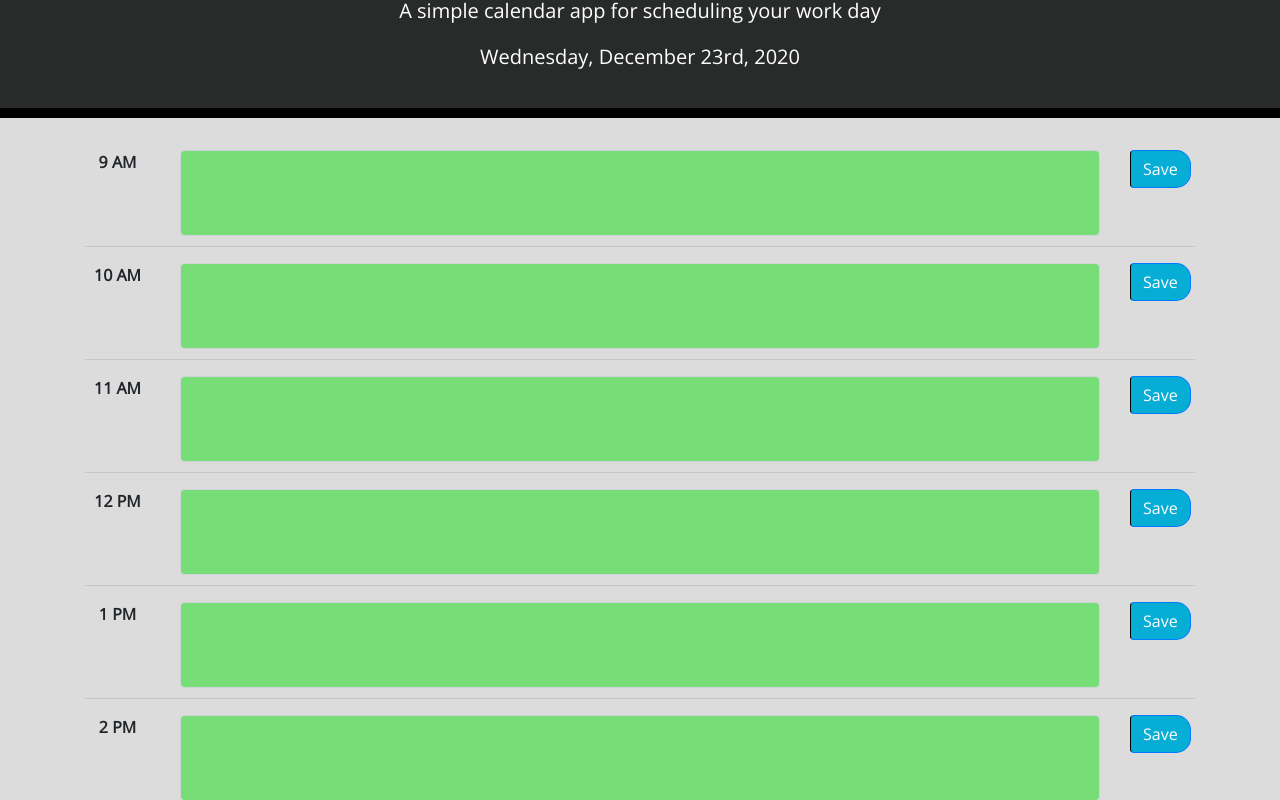
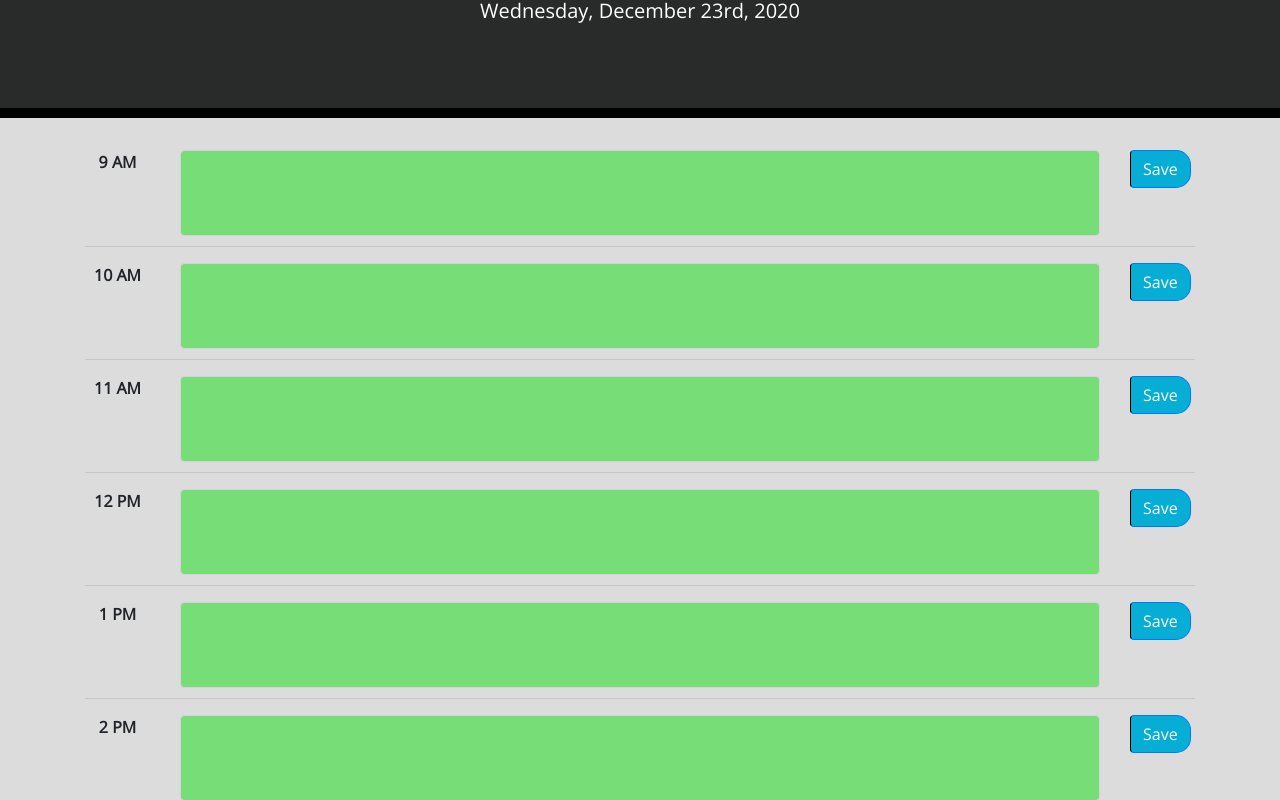
Before and after one commit to DavidVDeaton/Day-Planner, a plain HTML site: page tomorrow.html in a window 1280 px wide. Shown: the part 162-962 px from the top of the page. Drawn offline with nearby package versions, Linux system fonts and the light colour scheme.

Commit message:
Update tomorrow.html

```diff
--- a/tomorrow.html
+++ b/tomorrow.html
@@ -30,7 +30,6 @@
 
         <div class = "col-lg-10">
             <h1 class="display-3">Workday Scheduler</h1>
-            <p class="lead">A simple calendar app for scheduling your work day</p>
             <p id="tom" class="lead"></p>
         </div>
 
```
